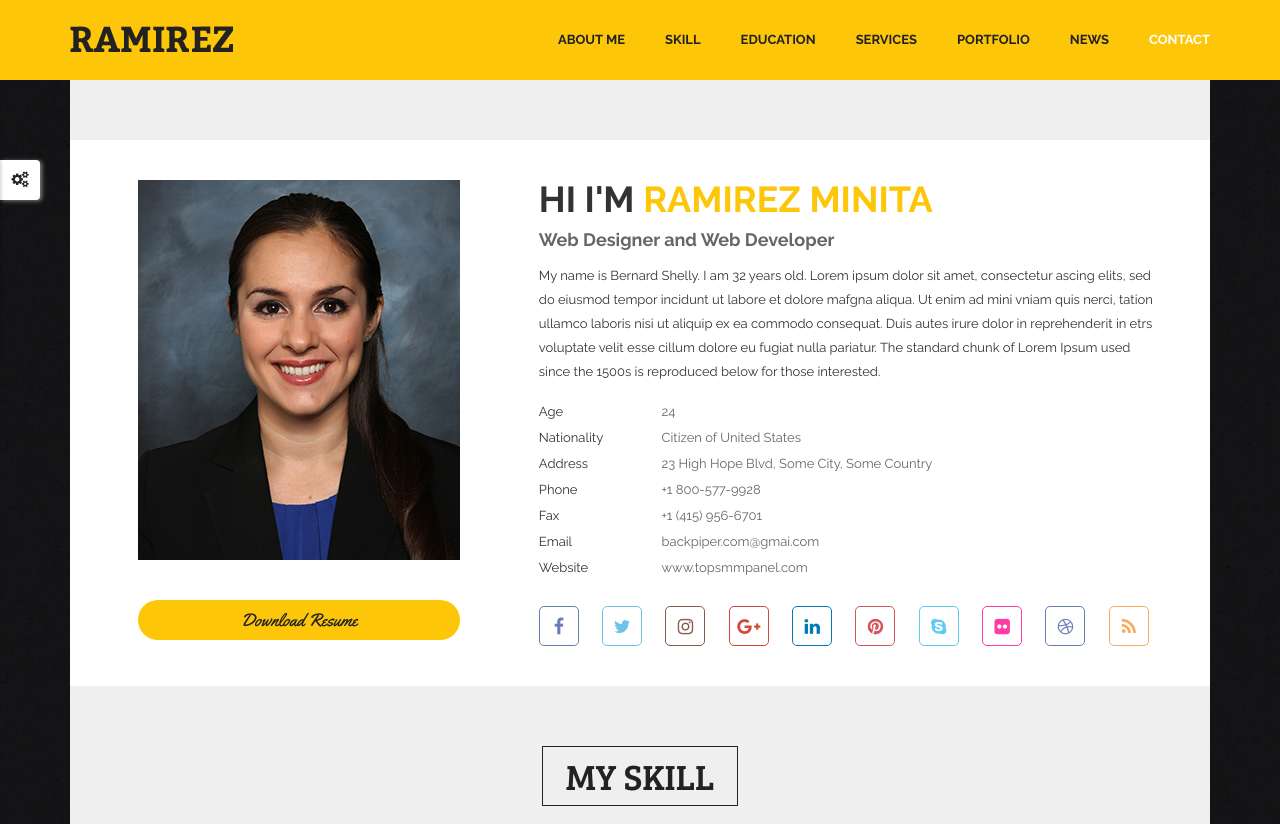
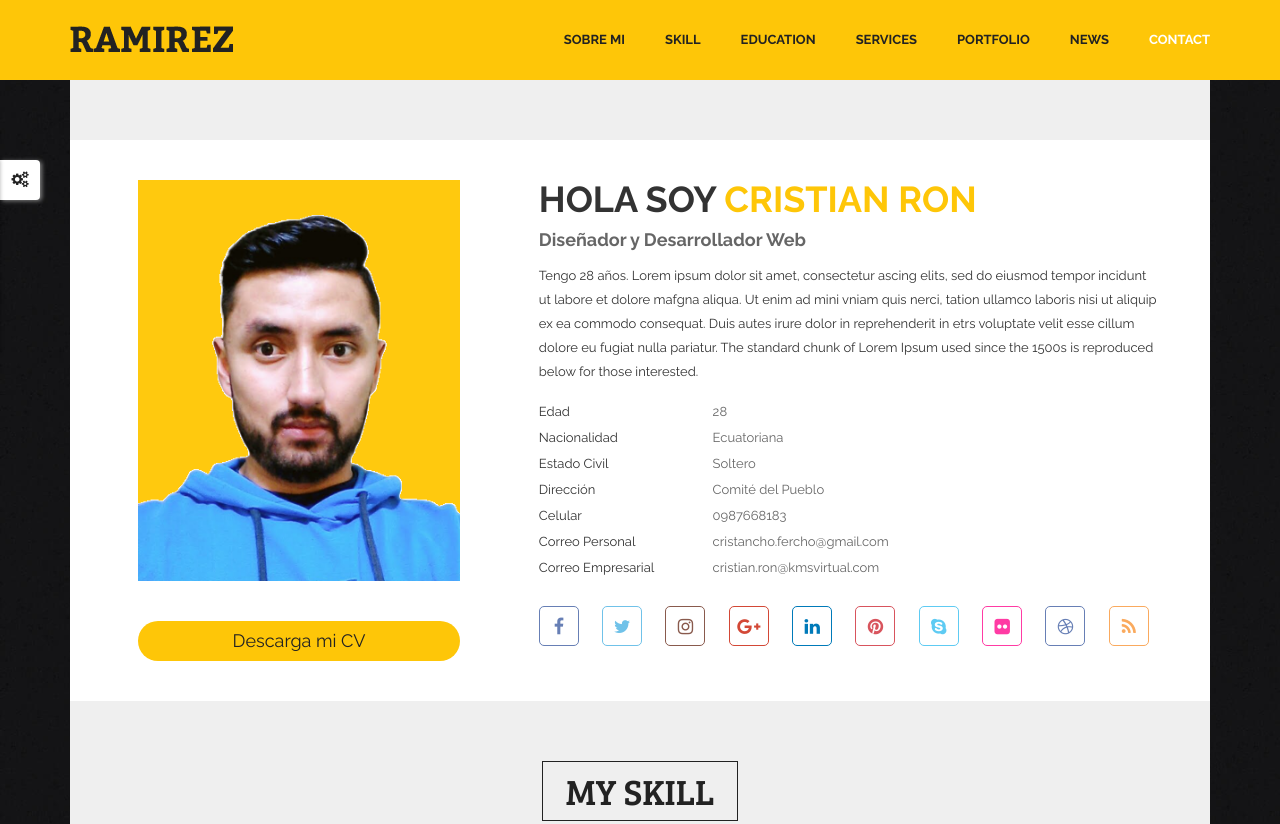
Before and after one commit to CristianRon/CristianRon.github.io, a plain HTML site: page index.html in a window 1280 px wide. Shown: the top 824 px of the page. Drawn offline with Linux system fonts and the light colour scheme; some packages are replaced by stand-ins of ours.

Commit message:
primeros cambios visuales

```diff
--- a/index.html
+++ b/index.html
@@ -6,7 +6,7 @@
         <meta name="viewport" content="width=device-width, initial-scale=1">
         <link rel="icon" href="img/fav-icon.png" type="image/x-icon" />
         <!-- The above 3 meta tags *must* come first in the head; any other head content must come *after* these tags -->
-        <title>RAMIREZ - Resume / CV / </title>
+        <title>Cristian Ron</title>
 
         <!-- Icon css link -->
         <link href="vendors/material-icon/css/materialdesignicons.min.css" rel="stylesheet">
@@ -29,13 +29,6 @@
         <link rel="alternate stylesheet" href="css/colors/blue.css" title="blue">
         <link rel="alternate stylesheet" href="css/colors/past.css" title="past">
 
-
-        <!-- HTML5 shim and Respond.js for IE8 support of HTML5 elements and media queries -->
-        <!-- WARNING: Respond.js doesn't work if you view the page via file:// -->
-        <!--[if lt IE 9]>
-        <script src="https://oss.maxcdn.com/html5shiv/3.7.3/html5shiv.min.js"></script>
-        <script src="https://oss.maxcdn.com/respond/1.4.2/respond.min.js"></script>
-        <![endif]-->
     </head>
     <body class="dark_bg" data-spy="scroll" data-target="#bs-example-navbar-collapse-1" data-offset="80" data-scroll-animation="true">
 
@@ -63,7 +56,7 @@
                     <!-- Collect the nav links, forms, and other content for toggling -->
                     <div class="collapse navbar-collapse" id="bs-example-navbar-collapse-1">
                         <ul class="nav navbar-nav navbar-right">
-                            <li class="active"><a href="#about">ABOUT ME </a></li>
+                            <li class="active"><a href="#about">SOBRE MI</a></li>
                             <li><a href="#skill">Skill</a></li>
                             <li><a href="#education">Education</a></li>
                             <li><a href="#service">SERVICES</a></li>
@@ -84,33 +77,33 @@
                     <div class="row">
                         <div class="col-md-5">
                             <div class="person_img">
-                                <img src="img/member/member-1.png" alt="">
-                                <a class="download_btn" href="#"><span>Download Resume</span></a>
+                                <img src="img/member/cristian.png" alt="">
+                                <a class="download_btn" href="vendors/CristianRon_CV.pdf" target="_blank"><span>Descarga mi CV</span></a>
                             </div>
                         </div>
                         <div class="col-md-7">
                             <div class="row person_details">
-                                <h3>Hi I'm <span>Ramirez Minita</span></h3>
-                                <h4>Web Designer and Web Developer</h4>
-                                <p>My name is Bernard Shelly. I am 32 years old. Lorem ipsum dolor sit amet, consectetur ascing elits, sed do eiusmod tempor incidunt ut labore et dolore mafgna aliqua. Ut enim ad mini vniam quis nerci, tation ullamco laboris nisi ut aliquip ex ea commodo consequat. Duis autes irure dolor in reprehenderit in etrs voluptate velit esse cillum dolore eu fugiat nulla pariatur. The standard chunk of Lorem Ipsum used since the 1500s is reproduced below for those interested.</p>
+                                <h3>Hola soy <span>Cristian Ron</span></h3>
+                                <h4>Diseñador y Desarrollador Web</h4>
+                                <p>Tengo 28 años. Lorem ipsum dolor sit amet, consectetur ascing elits, sed do eiusmod tempor incidunt ut labore et dolore mafgna aliqua. Ut enim ad mini vniam quis nerci, tation ullamco laboris nisi ut aliquip ex ea commodo consequat. Duis autes irure dolor in reprehenderit in etrs voluptate velit esse cillum dolore eu fugiat nulla pariatur. The standard chunk of Lorem Ipsum used since the 1500s is reproduced below for those interested.</p>
                                 <div class="person_information">
                                     <ul>
-                                        <li><a href="#">Age</a></li>
-                                        <li><a href="#">Nationality</a></li>
-                                        <li><a href="#">Address</a></li>
-                                        <li><a href="#">Phone</a></li>
-                                        <li><a href="#">Fax</a></li>
-                                        <li><a href="#">Email</a></li>
-                                        <li><a href="#">Website</a></li>
+                                        <li><a href="#">Edad</a></li>
+                                        <li><a href="#">Nacionalidad</a></li>
+                                        <li><a href="#">Estado Civil</a></li>
+                                        <li><a href="#">Dirección</a></li>
+                                        <li><a href="#">Celular</a></li>
+                                        <li><a href="#">Correo Personal</a></li>
+                                        <li><a href="#">Correo Empresarial</a></li>
                                     </ul>
                                     <ul>
-                                        <li><a href="#">24</a></li>
-                                        <li><a href="#">Citizen of United States</a></li>
-                                        <li><a href="#">23 High Hope Blvd, Some City, Some Country</a></li>
-                                        <li><a href="#">+1 800-577-9928</a></li>
-                                        <li><a href="#">+1 (415) 956-6701</a></li>
-                                        <li><a href="#">backpiper.com@gmai.com</a></li>
-                                        <li><a href="#">www.topsmmpanel.com</a></li>
+                                        <li><a href="#">28</a></li>
+                                        <li><a href="#">Ecuatoriana</a></li>
+                                        <li><a href="#">Soltero</a></li>
+                                        <li><a href="#">Comité del Pueblo</a></li>
+                                        <li><a href="#">0987668183</a></li>
+                                        <li><a href="#">cristancho.fercho@gmail.com</a></li>
+                                        <li><a href="#">cristian.ron@kmsvirtual.com</a></li>
                                     </ul>
                                 </div>
                                 <ul class="social_icon">
--- a/scss/_variables.scss
+++ b/scss/_variables.scss
@@ -1,6 +1,6 @@
 /*font Variables*/
 $ral: 'Raleway', sans-serif;
-$yell: 'Yellowtail', cursive;
+$yell: 'Raleway';
 $bree: 'Bree Serif', serif;
 
 /*Color Variables*/
@@ -31,7 +31,7 @@ $gray: #666666;
 }
 // Font family link
 
-@import url('https://fonts.googleapis.com/css?family=Bree+Serif|Raleway:100,200,300,400,500,600,700,800,900|Yellowtail');
+@import url('https://fonts.googleapis.com/css?family=Bree+Serif|Raleway:100,200,300,400,500,600,700,800,900|Raleway');
 
 //@font-face {
 //    font-family: "ralH";
```
Also changed, not shown: css/style.css, img/member/cristian.png (added), 1 other file.
